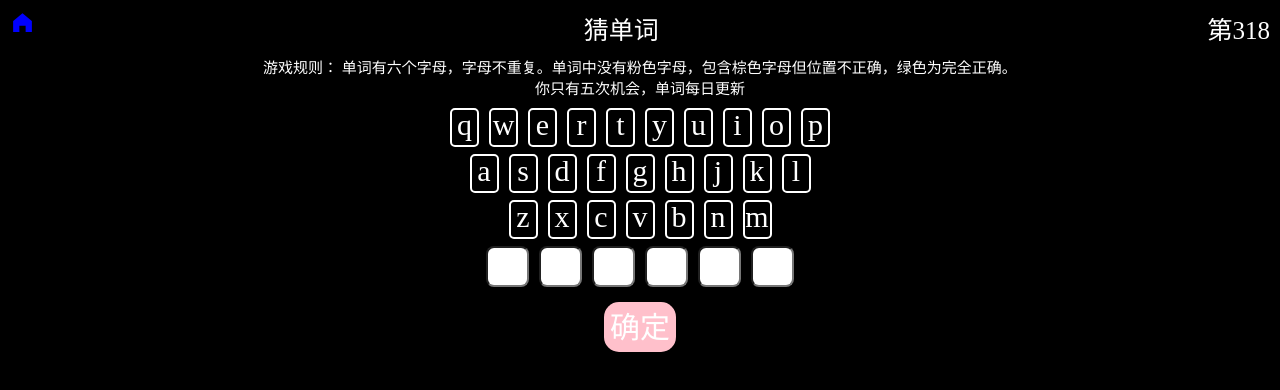
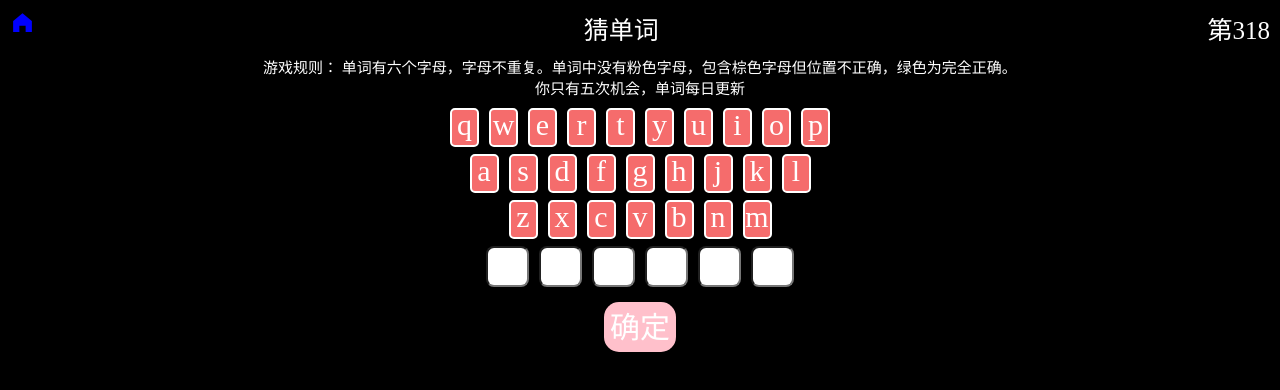
Before and after one commit to liu641-y/liu641-y.github.io, a Vue app: page /#/game in a window 1280 px wide. Shown: the top 390 px of the page. Built offline with nearby package versions, Linux system fonts and the light colour scheme.

Commit message:
更改实现方法游戏的

```diff
--- a/src/App.vue
+++ b/src/App.vue
@@ -9,9 +9,6 @@
 export default {
   name: "App",
   methods: {
-    hh() {
-      console.log();
-    },
     aldraw() {
       var pat = document.getElementById("flo");
       var app = document.getElementById("app");
--- a/src/components/game.vue
+++ b/src/components/game.vue
@@ -4,20 +4,29 @@
     <i
       class="el-icon-s-home"
       @click="jumpto('/')"
-      style="cursor: pointer; color: blue; font-size: 25px; padding: 10px;float: left;"
+      style="
+        cursor: pointer;
+        color: blue;
+        font-size: 25px;
+        padding: 10px;
+        float: left;
+      "
     >
     </i>
     <div class="title">猜单词</div>
     <div class="rules">
-
       游戏规则：
       单词有六个字母，字母不重复。单词中没有粉色字母，包含棕色字母但位置不正确，绿色为完全正确。
       <div>你只有五次机会，单词每日更新</div>
     </div>
 
+    <div class="row" v-for="arow in upletter">
+      <div v-for="alet in arow">
+        <span v-if="alet.color == 'have'" class="have">{{ alet.text}}</span>
 
-    <div class="row" v-for="arow in upletter">
-      <span :class="alet.color" v-for="alet in arow">{{ alet.text }}</span>
+        <span v-else-if="alet.color == 'true'" class="true">{{ alet.text}}</span>
+         <span v-else class="unhave">{{ alet.text}}</span>
+      </div>
     </div>
 
     <form name="myform" class="myform">
@@ -260,30 +269,28 @@ export default {
       }
     },
     deal(invalue, num) {
-      let choupzm = null;
+
       this.upletter.forEach((ele) => {
         ele.forEach((item) => {
           if (item.text == invalue) {
-            choupzm = item;
-          }
-        });
-      });
-
             if (invalue == num) {
               this.rightletter++;
-        choupzm.color = "true";
+              item.color = "true";
             } else {
               let ifhave = false;
               this.letterarr.forEach((ele) => {
                 if (invalue == ele) {
-            choupzm.color = "have";
+                  item.color = "have";
                   ifhave = true;
                 }
               });
               if (!ifhave) {
-          choupzm.color = "unhave";
+                item.color = "unhave";
               }
             }
+          }
+        });
+      });
     },
   },
 };
@@ -294,7 +301,7 @@ export default {
   /* background-color: white; */
   color: white;
 }
-.title{
+.title {
   text-align: center;
   font-size: 25px;
   padding: 10px;
@@ -318,13 +325,12 @@ export default {
 
   color: white;
 }
-.days{
+.days {
   text-align: center;
   float: right;
   padding: 10px;
 }
 .rules {
-
   text-align: center;
   width: 60%;
   font-size: 15px;
```
Also changed, not shown: 21 other files (tests, documents, lock files or other folders). Lines whose indentation alone changed are shown as unchanged.
